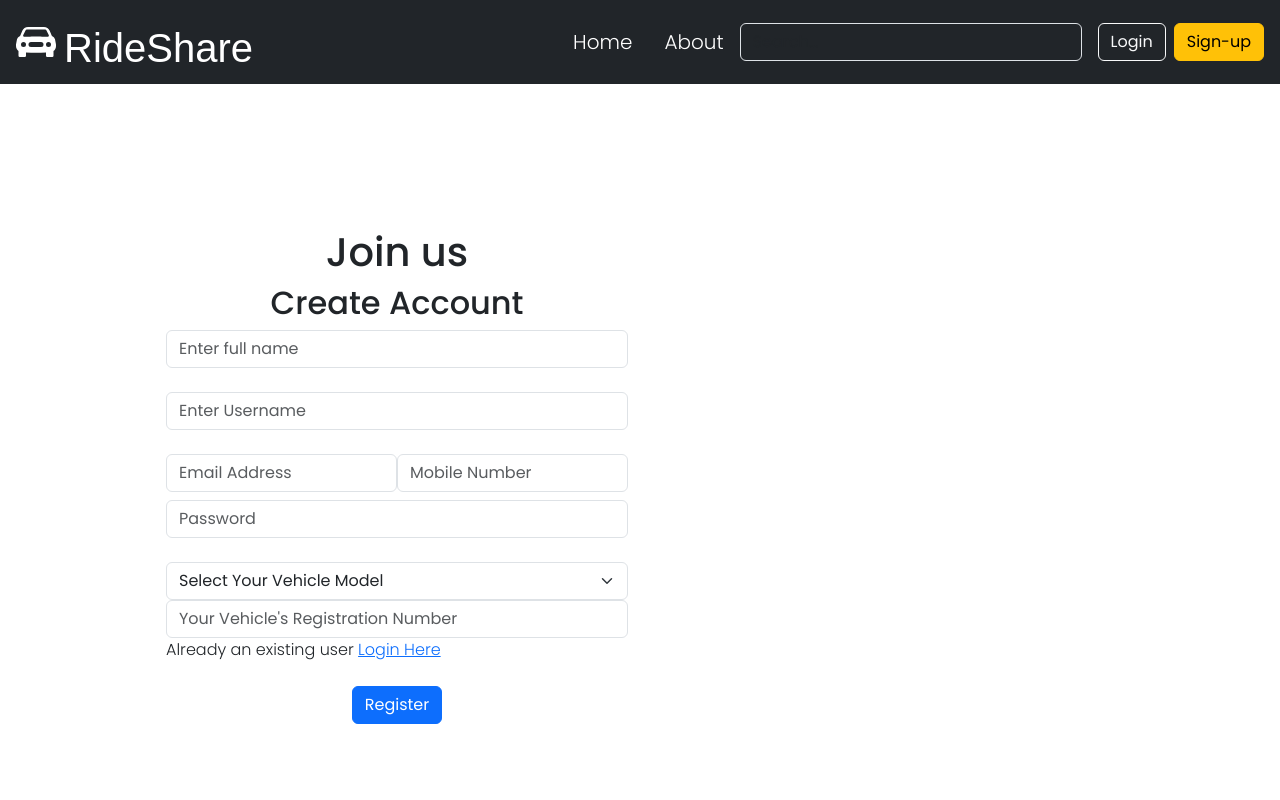
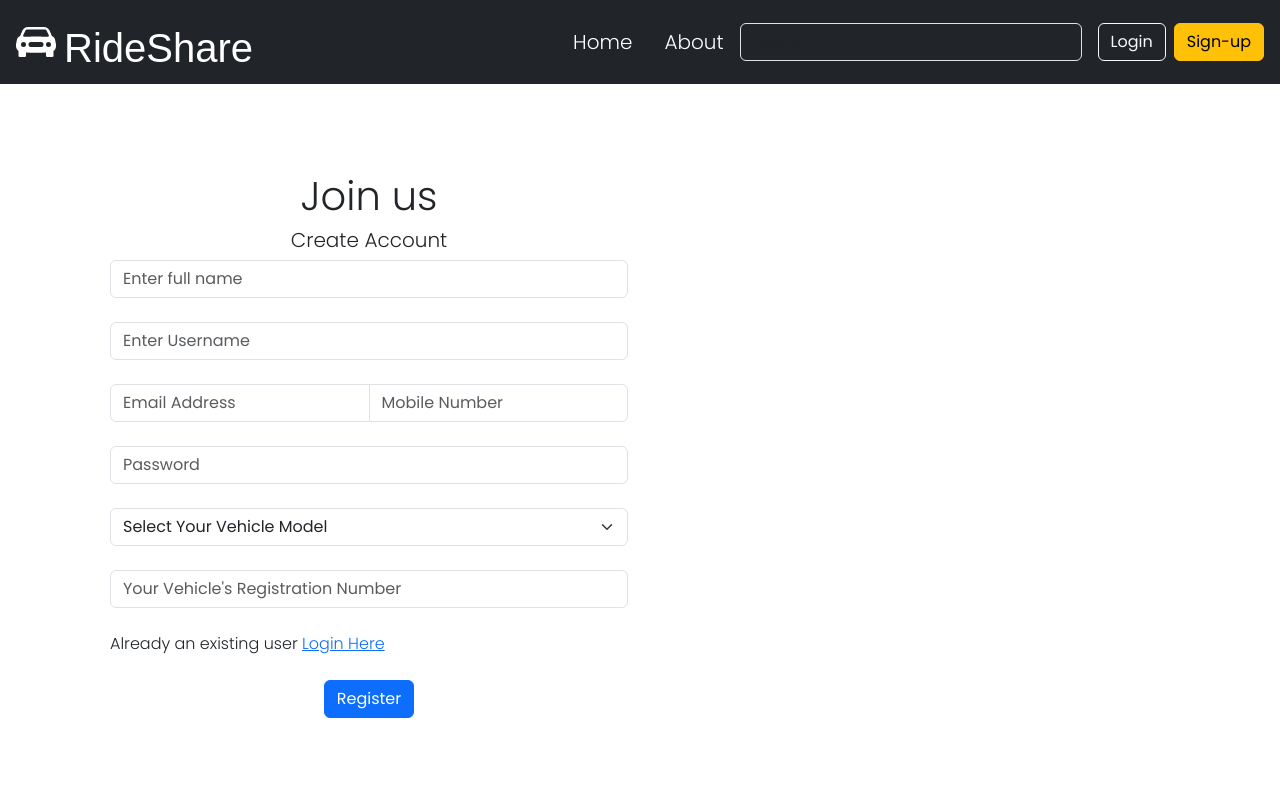
Before and after one commit to MarthaPavan/RideShare, a React (Create React App) app in the folder CarPooling/frontend/: page /join in a window 1280 px wide. Shown: the top 800 px of the page. Built offline with nearby package versions, Linux system fonts and the light colour scheme; a web font is replaced by a local one.

Commit message:
minor changes to login

```diff
--- a/CarPooling/frontend/src/components/JoinUs.js
+++ b/CarPooling/frontend/src/components/JoinUs.js
@@ -1,89 +1,112 @@
 import React from "react";
-import {Link, useNavigate} from "react-router-dom";
-import {Container, Row, Col, Button, FormGroup, Form} from "react-bootstrap";
+import { Link, useNavigate } from "react-router-dom";
+import { Container, Row, Col, Button, FormControl, InputGroup, Form } from "react-bootstrap";
 import axios from "axios";
+
 const JoinUs = () => {
   const [form, setForm] = React.useState({
-        fullName : "",
-        userName : "",
-        emailId : "",
-        isEmployee : true,
-        password : "",
-        phoneNumber : "",
-        vehicleType : "",
-        vehicleNumber : ""
+    // fullName: "",
+    userName: "",
+    emailId: "",
+    isEmployee: true,
+    password: "",
+    phoneNumber: "",
+    vehicleType: "",
+    vehicleNumber: ""
   });
+
   const navigate = useNavigate();
-  const handleSignUp = async  (e) => {
-      e.preventDefault()
-      form.phoneNumber = parseInt(form.phoneNumber)
-      console.log(form)
-      // await axios.post("http://localhost:1000/get-started/signup",form).then((res)=>{
-      //     if(res.status === 200 && res.data.status === "success")
-      //         navigate("/Login");
-      //     else
-      //         alert("unsuccess")
-      // })
 
+  const handleSignUp = async (e) => {
+    form.phoneNumber = parseInt(form.phoneNumber);
+    console.log(form);
+    await axios
+      .post("http://localhost:1000/get-started/signup", form)
+      .then((res) => {
+        console.log("Response:", res);
+        if (res.status === 200 && res.data.status === "success") {
+          navigate("/SignUpSuccess");
+        } else {
+          alert("FAIL");
+          navigate("/");
+        }
+      })
+      .catch((err) => {
+        console.log(err);
+      });
   };
+
   const handleChange = (e) => {
-        setForm((prevState) => {return { ...prevState, [e.target.name]: e.target.value }});
-}
-const handleClick = ()=>{
+    setForm((prevState) => {
+      return { ...prevState, [e.target.name]: e.target.value };
+    });
+  };
+
+  const handleClick = () => {
     navigate("/Login");
-}
+  };
+
   return (
     <Container>
       <Row className="text-center my-5">
-        <Col className="m-5 p-5">
-          <h1>Join us</h1>
-            <h2>Create Account</h2>
-            <Form onSubmit={handleSignUp}>
+        <Col className="m-4 p-3">
+          <h1 className="mb-2 display-6">Join us</h1>
+          <h2 className="mb-2 lead">Create Account</h2>
+          <Form>
             <Form.Group>
               <Form.Control
                 type="text"
-                            name = "fullName"
+                name="fullName"
                 placeholder="Enter full name"
                 value={form.fullName}
-                            onChange={handleChange}
-                        ></Form.Control><br/>
+                //onChange={handleChange}
+              ></Form.Control>
+              <br />
               <Form.Control
                 type="text"
-                            name = "userName"
+                name="userName"
                 placeholder="Enter Username"
                 value={form.userName}
                 onChange={handleChange}
-                        ></Form.Control><br/>
-                    <FormGroup className="d-inline-flex mb-2">
-                    <Form.Control
+              ></Form.Control>
+              <br />
+              <InputGroup>
+                <FormControl
                   type="email"
-                        name = "emailId"
+                  name="emailId"
                   placeholder="Email Address"
                   value={form.emailId}
                   onChange={handleChange}
-                        ></Form.Control>
+                ></FormControl>
                 <Form.Control
                   type="tel"
-                        name = "phoneNumber"
+                  name="phoneNumber"
                   placeholder="Mobile Number"
                   value={form.phoneNumber}
                   onChange={handleChange}
                 ></Form.Control>
-                    </FormGroup>
+              </InputGroup>
+              <br />
               <Form.Control
                 type="password"
-                        name = "password"
+                name="password"
                 placeholder="Password"
                 value={form.password}
                 onChange={handleChange}
-                    ></Form.Control><br/>
-
-    <Form.Select aria-label="Default select example">
-      <option>Select Your Vehicle Model</option>
-      <option value="1">Sedan</option>
-      <option value="2">HatchBack</option>
-      <option value="3">SUV</option>
+              ></Form.Control>
+              <br />
+              <Form.Select
+                aria-label="Default select example"
+                name="vehicleType"
+                value={form.vehicleType}
+                onChange={handleChange}
+              >
+                <option value="">Select Your Vehicle Model</option>
+                <option value="Sedan">Sedan</option>
+                <option value="HatchBack">HatchBack</option>
+                <option value="SUV">SUV</option>
               </Form.Select>
+              <br />
               <Form.Control
                 type="text"
                 name="vehicleNumber"
@@ -93,8 +116,17 @@ const handleClick = ()=>{
               ></Form.Control>
             </Form.Group>
           </Form>
-            <div className={"text-start"}>Already an existing user <Link to = "#" onClick={handleClick}>Login Here</Link></div><br/>
-            <Button variant="primary" className="align-items-end" type="submit">Register</Button>
+          <br />
+          <div className={"text-start"}>
+            Already an existing user{" "}
+            <Link to="#" onClick={handleClick}>
+              Login Here
+            </Link>
+          </div>
+          <br />
+          <Button variant="primary" className="align-items-end" onClick={handleSignUp} type="submit">
+            Register
+          </Button>
         </Col>
         <Col></Col>
       </Row>
```
Lines whose indentation alone changed are shown as unchanged.
